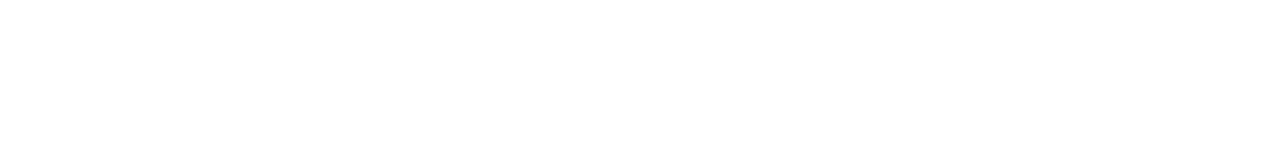
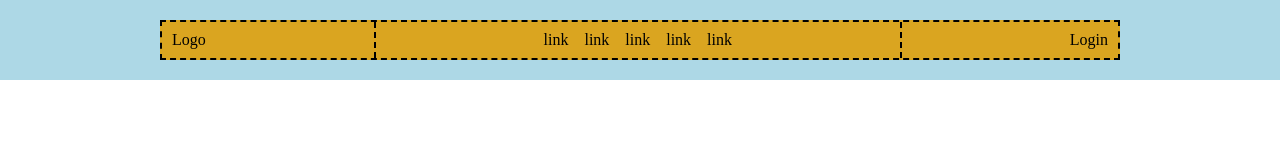
Before and after one commit to LeoneCarmelo/htmlcss-struttura-discord, a plain HTML site: page index.html in a window 1280 px wide. Drawn offline with Linux system fonts and the light colour scheme.

Commit message:
Add header +  colors palette

```diff
--- a/assets/css/style.css
+++ b/assets/css/style.css
@@ -5,3 +5,62 @@
     box-sizing: border-box;
 }
 /* #endregion reset */
+
+/* #region color */
+:root{
+--bgheader: #add8e6;
+--nav: #daa520;
+--bgbanner: #00008b;
+--banner: #ee82ee;
+--bgsection1: #ffffff;
+--bgsection2: #d3d3d3;
+--bgsection3: #23272a;
+--block1: #1e90ff;
+--block2: #ffc0cb;
+--block3: #228b22;
+--block4: #f08080;
+--block5: #20b2aa;
+--footer: #7fffd4;
+}
+/* #endregion color */
+
+/* #region utility */
+.d-flex{
+    display: flex;
+}
+
+.b-dash{
+    border: 2px dashed black;
+}
+
+.pad{
+    padding: 10px;
+}
+/* #endregion utility */
+header{
+    justify-content: center;
+    align-items: center;
+    background-color: var(--bgheader);
+    height: 80px;
+}
+
+nav{
+    background-color: var(--nav);
+    justify-content: space-between;
+    align-items: center;
+    width: 75%;
+    height:50%;
+}
+.cont-link{
+    justify-content: center;
+    align-items: center;
+    border-left: 2px dashed black;
+    border-right: 2px dashed black;
+    height: 100%;
+    padding: 0 160px;
+}
+a{
+    padding:0 0.5rem;
+    color: black;
+    text-decoration: none;
+}
--- a/index.html
+++ b/index.html
@@ -9,5 +9,20 @@
 </head>
 <body>
 
+        <header class="d-flex">
+            <nav class="d-flex b-dash">
+                <div class="pad">Logo</div>
+                <div class="cont-link d-flex">
+                    <a href="#">link</a>
+                    <a href="#">link</a>
+                    <a href="#">link</a>
+                    <a href="#">link</a>
+                    <a href="#">link</a>
+                </div>
+                <div class="pad">Login</div>
+            </nav>
+        </header>
+
+
 </body>
 </html>
```
